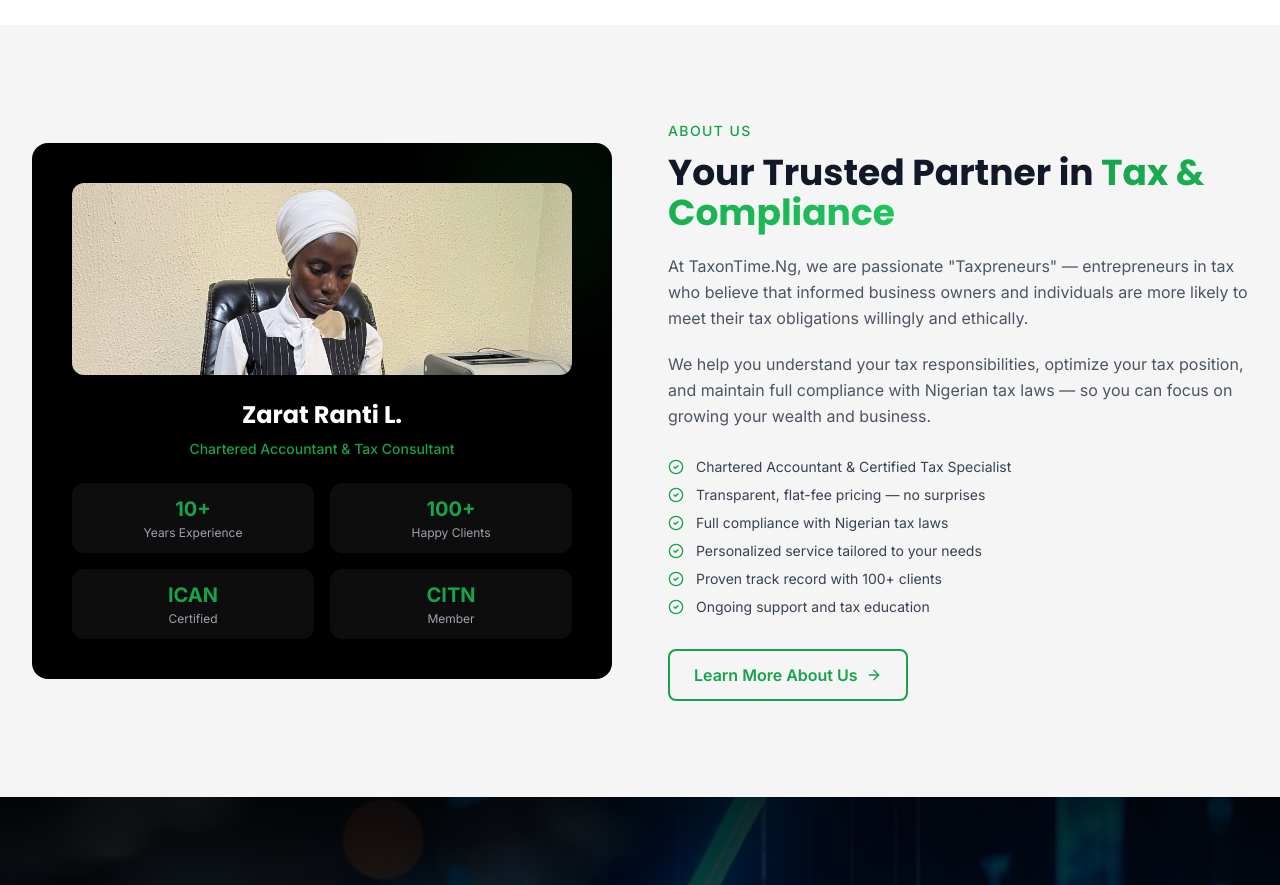
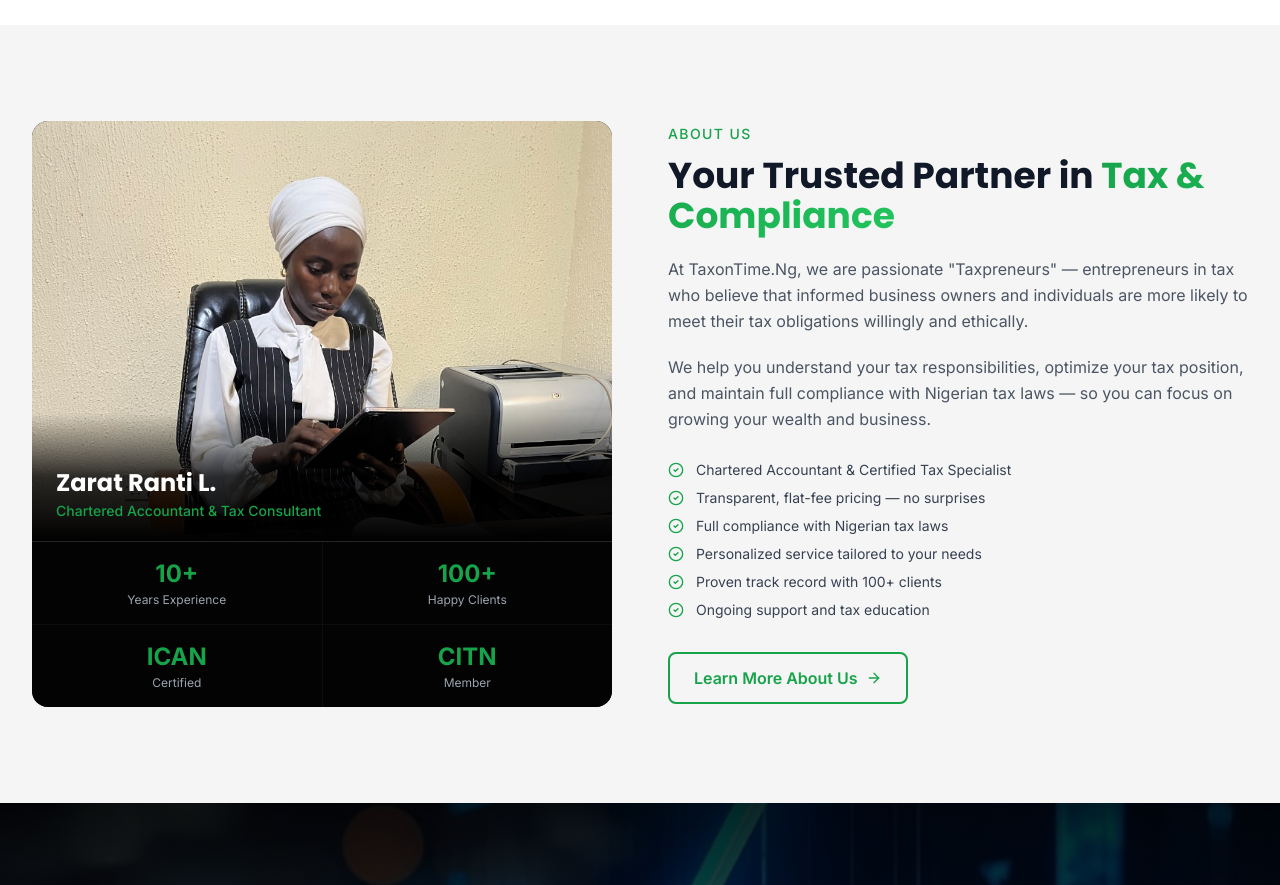
Before and after one commit to ademolaayodeji2008-art/TaxOntime, a React (Vite) app in the folder frontend/: page / in a window 1280 px wide. Shown: the part 1980-2865 px from the top of the page. Built offline with nearby package versions, Linux system fonts and the light colour scheme; no server answers; the HTML template or start-up script is replaced by a standard one.

Commit message:
Redesign owner card — full portrait photo, name overlay, stats below

```diff
--- a/frontend/src/pages/Home.jsx
+++ b/frontend/src/pages/Home.jsx
@@ -301,29 +301,40 @@
             <AnimatedSection variant="fadeLeft">
               <div className="relative">
                 <div className="absolute -inset-4 bg-brand-green/10 rounded-3xl -z-10" />
-                <div className="bg-black rounded-2xl p-10 relative overflow-hidden">
-                  <div className="absolute top-0 right-0 w-32 h-32 bg-brand-green/20 rounded-full blur-3xl" />
+                {/* Card — no padding, photo fills top */}
+                <div className="bg-black rounded-2xl overflow-hidden">
+
+                  {/* Full portrait photo */}
+                  <div className="relative w-full" style={{ height: '420px' }}>
                     <img
                       src="/owner2.jpeg"
                       alt="Zarat Ranti L. — Lead Tax Consultant & Founder"
-                    className="w-full h-48 object-cover object-top rounded-xl mx-auto mb-6"
-                    style={{ objectPosition: '50% 15%' }}
+                      className="w-full h-full object-cover"
+                      style={{ objectPosition: '50% 10%' }}
                     />
-                  <h3 className="text-white font-heading font-bold text-2xl text-center mb-2">
+                    {/* Gradient overlay at bottom for name readability */}
+                    <div className="absolute bottom-0 left-0 right-0 h-32 bg-gradient-to-t from-black via-black/80 to-transparent" />
+                    {/* Name on photo */}
+                    <div className="absolute bottom-0 left-0 right-0 px-6 pb-5">
+                      <h3 className="text-white font-heading font-bold text-2xl mb-0.5">
                         Zarat Ranti L.
                       </h3>
-                  <p className="text-brand-green text-center text-sm font-medium mb-6">
+                      <p className="text-brand-green text-sm font-medium">
                         Chartered Accountant & Tax Consultant
                       </p>
-                  <div className="grid grid-cols-2 gap-4">
+                    </div>
+                  </div>
+
+                  {/* Stats below photo */}
+                  <div className="grid grid-cols-2 gap-px bg-white/5 border-t border-white/10">
                     {[
                       { v: '10+', l: 'Years Experience' },
                       { v: '100+', l: 'Happy Clients' },
                       { v: 'ICAN', l: 'Certified' },
                       { v: 'CITN', l: 'Member' },
                     ].map(({ v, l }) => (
-                      <div key={l} className="bg-white/5 rounded-xl p-3 text-center">
-                        <div className="text-brand-green font-bold text-xl">{v}</div>
+                      <div key={l} className="bg-black/80 p-4 text-center hover:bg-brand-green/10 transition-colors">
+                        <div className="text-brand-green font-bold text-2xl">{v}</div>
                         <div className="text-gray-400 text-xs mt-0.5">{l}</div>
                       </div>
                     ))}
```
Lines whose indentation alone changed are shown as unchanged.
